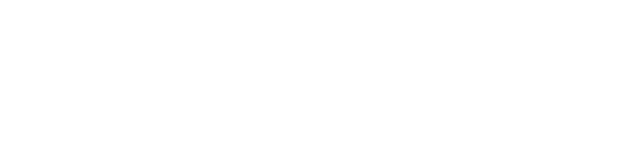
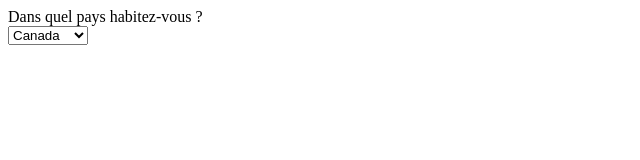
Before and after one commit to BryanYanice/test-balise-html, a plain HTML site: page index.html in a window 1280 px wide. Shown: the whole page, without its empty margins (0-640 px from the left). Drawn offline with Linux system fonts and the light colour scheme.

Commit message:
test de nouvelle balise

```diff
--- a/index.html
+++ b/index.html
@@ -18,14 +18,49 @@
 
     </form>-->
 
-    <form method="POST" action="traitement.php">
+    <!--<form method="POST" action="traitement.php">
 
         <p>
-       <!-- <input type="password" />
-            <textarea rows="5" cols="100">Etext</textarea>-->
+            <input type="password" />
+            <textarea rows="5" cols="100">text</textarea>
+            <input type="number" min="10" max="30" step="10"
+
+
+     </form>-->
+   <!-- <form method="POST" action="traitement".php>
+        <p>
+            Veuillez indiquer la tranche d'âge dans laquelle vous vous situez :<br />
+            <input type="radio" name="age" value="moins15" id="moins15" /> <label for="moins15">Moins de 15 ans</label><br />
+            <input type="radio" name="age" value="medium15-25" id="medium15-25" /> <label for="medium15-25">15-25 ans</label><br />
+            <input type="radio" name="age" value="medium25-40" id="medium25-40" /> <label for="medium25-40">25-40 ans</label><br />
+            <input type="radio" name="age" value="plus40" id="plus40" /> <label for="plus40">Encore plus vieux que ça ?!</label>
         </p>
+        <p>
+            Sur quel continent habitez-vous ?<br />
+            <input type="radio" name="continent" value="europe" id="europe" /> <label for="europe">Europe</label><br />
+            <input type="radio" name="continent" value="afrique" id="afrique" /> <label for="afrique">Afrique</label><br />
+            <input type="radio" name="continent" value="asie" id="asie" /> <label for="asie">Asie</label><br />
+            <input type="radio" name="continent" value="amerique" id="amerique" /> <label for="amerique">Amérique</label><br />
+            <input type="radio" name="continent" value="australie" id="australie" /> <label for="australie">Australie</label>
+        </p>
+    </form> -->
 
-     </form>
+    <form method="post" action="traitement.php"
+    <p>
+        <label for="pays">Dans quel pays habitez-vous ?</label><br />
+        <select name="pays" id="pays">
+            <option value="france">France</option>
+            <option value="espagne">Espagne</option>
+            <option value="algerie">Algerie</option>
+            <option value="italie">Italie</option>
+            <option value="canada" selected>Canada</option>
+            <option value="japon">Japon</option>
+            <option value="malaisie">Malaisie</option>
+            <option value="indonesie">Indonesie</option>
+        </select>
+    </p>
+
+
 
 </body>
 
```
